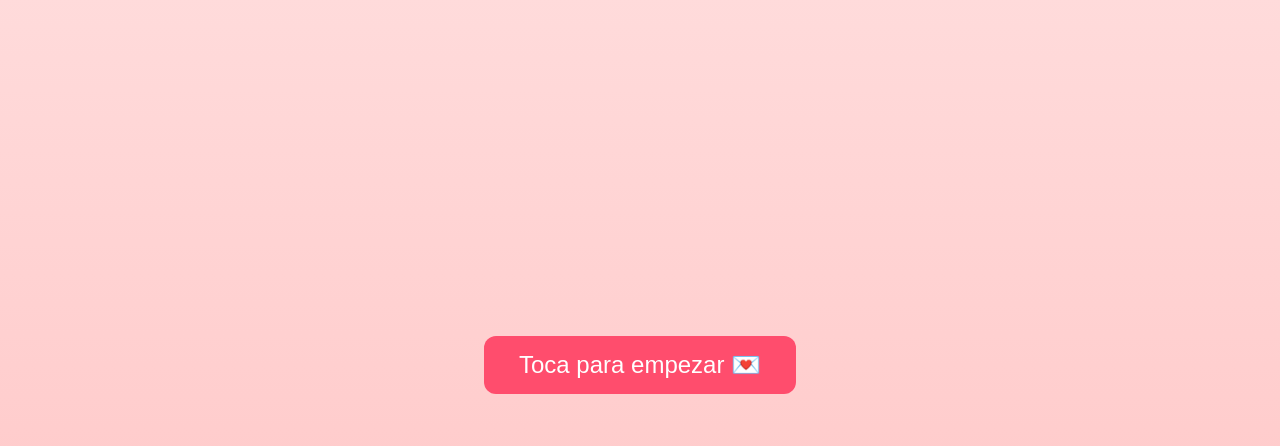
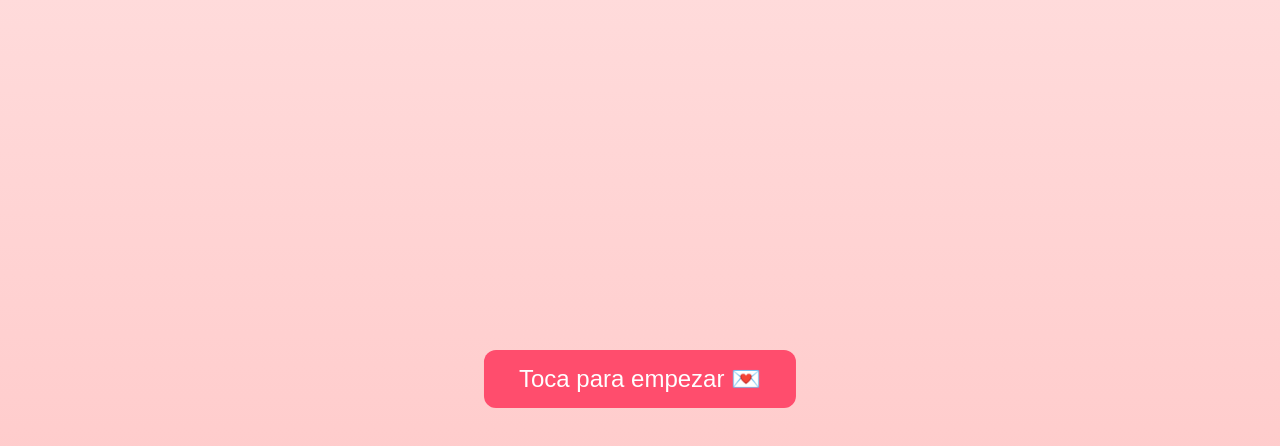
Before and after one commit to kiwiialex/romantic, a plain HTML site: page index.html in a window 1280 px wide. Shown: the part 342-788 px from the top of the page. Drawn offline with Linux system fonts and the light colour scheme.

Commit message:
style.css

```diff
--- a/style.css
+++ b/style.css
@@ -1,34 +1,42 @@
-/* style.css */
-body {
+@import url('https://fonts.googleapis.com/css2?family=Dancing+Script:wght@700&display=swap');
+
+body, html {
   margin: 0;
+  height: 100%;
   font-family: 'Dancing Script', cursive, Arial, sans-serif;
   background: linear-gradient(to bottom, #ffe6e6, #ffcccc);
-  display: flex;
-  justify-content: center;
-  align-items: center;
-  height: 100vh;
   overflow: hidden;
-  color: #fff;
-  text-align: center;
+  color: white;
+}
+
+.center-container {
+  position: relative;
+  width: 100%;
+  height: 100%;
 }
 
 .text-container {
-  display: flex;
-  flex-direction: column;
-  justify-content: center;
-  align-items: center;
+  position: absolute;
+  top: 50%;
+  left: 50%;
+  transform: translate(-50%, -50%);
+  text-align: center;
   width: 80%;
-  position: relative;
+  max-width: 600px;
 }
 
 .text {
-  font-size: 2.2em;
+  font-size: 2em;
   opacity: 0;
-  transition: opacity 1.8s ease-in-out;
-  margin: 10px 0;
+  transition: opacity 1.5s ease-in-out;
+  margin: 15px 0;
 }
 
 #startBtn {
+  position: absolute;
+  bottom: 50px;
+  left: 50%;
+  transform: translateX(-50%);
   font-size: 1.5em;
   padding: 15px 35px;
   border: none;
@@ -36,6 +44,7 @@ body {
   background-color: #ff4d6d;
   color: white;
   cursor: pointer;
+  z-index: 10;
   transition: background-color 0.3s;
 }
 
```
